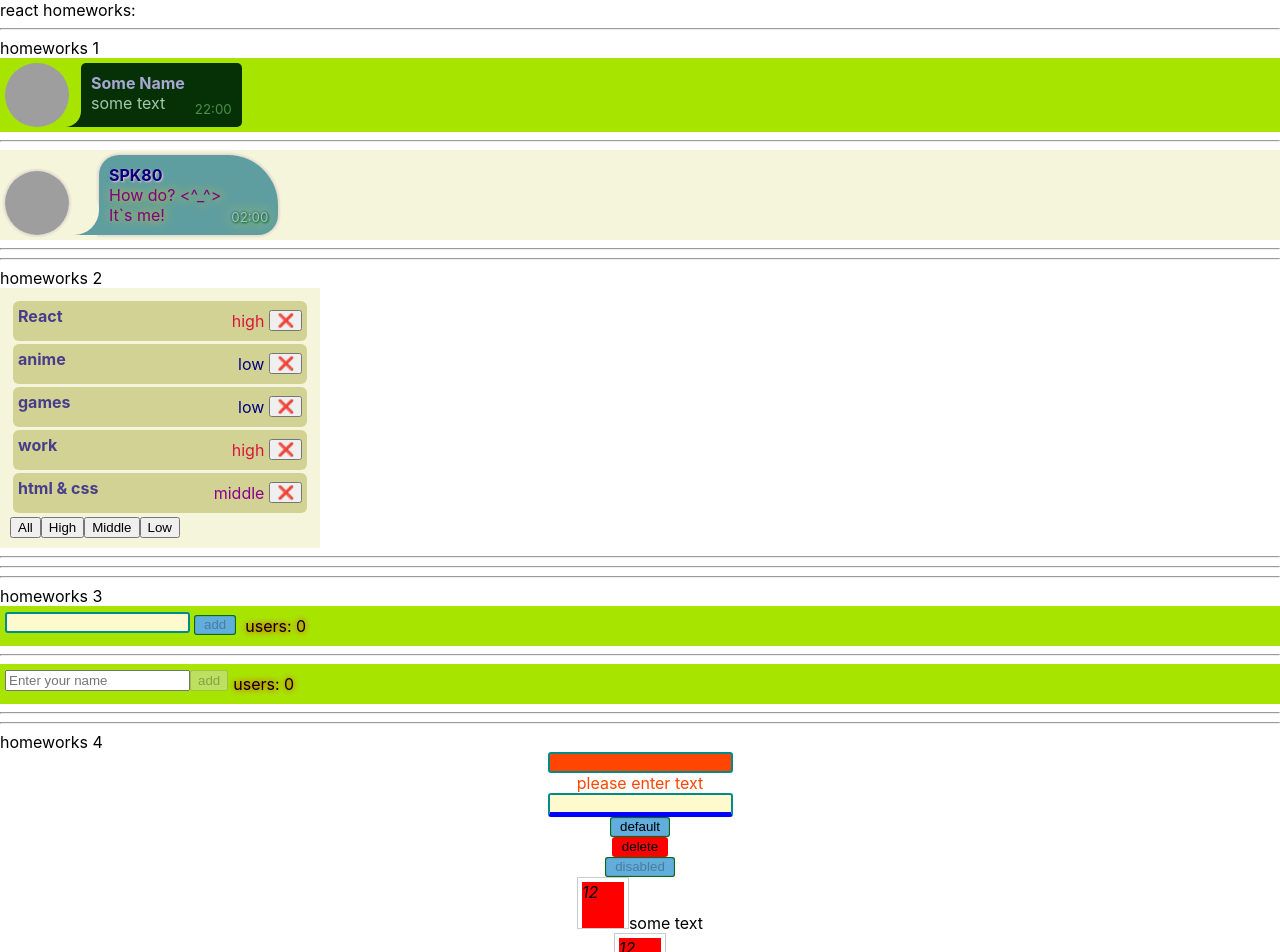
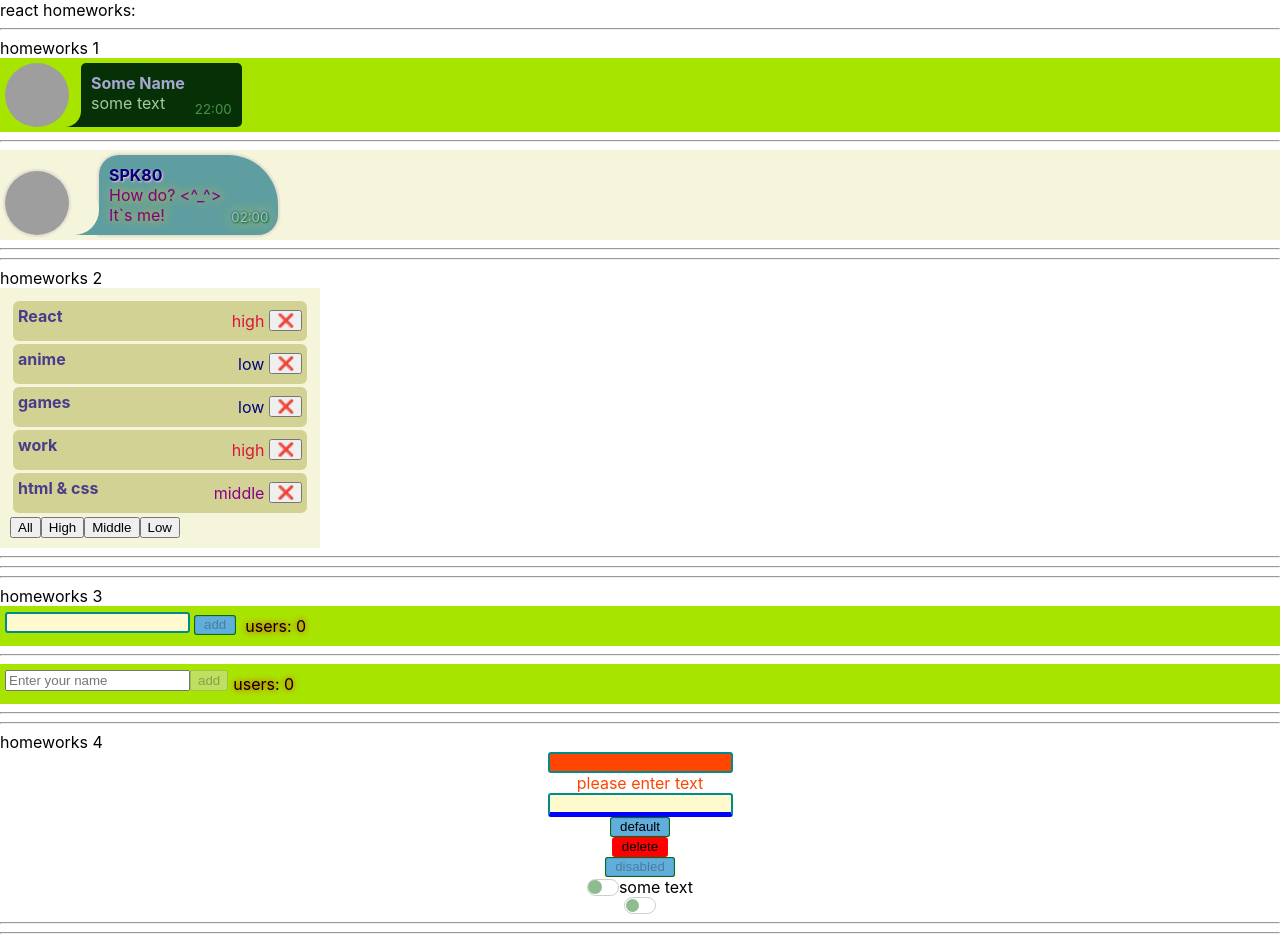
Before and after one commit to SPK80/simple-react-homeworks, a React (Create React App) app: page / in a window 1280 px wide. Shown: the top 952 px of the page. Built offline with nearby package versions, Linux system fonts and the light colour scheme; grey boxes are pictures that could not be loaded.

Commit message:
refactor: SuperCheckbox

```diff
--- a/src/p2-homeworks/h4/common/c3-SuperCheckbox/SuperCheckbox.module.css
+++ b/src/p2-homeworks/h4/common/c3-SuperCheckbox/SuperCheckbox.module.css
@@ -1,6 +1,6 @@
 .checkbox {
-    display: inline-block;
-    position: relative;
+    display: flex;
+    align-items: center;
 }
 
 .checkbox input {
@@ -8,27 +8,36 @@
 }
 
 .checkbox i {
+    position: relative;
     display: inline-block;
-    width: 50px;
-    height: 50px;
+    width: 30px;
+    height: 15px;
     border: 1px solid #ccc;
+    border-radius: 10px;
 }
 
-/*.checkbox input + i {*/
-/*    border-radius: 50%;*/
-/*}*/
+.checkbox input:checked + i:before {
+    transition: 0.5s;
+    top: 4%;
+    bottom: 4%;
+    left: 52%;
+    right: 2%;
+    background: red;
+}
 
 .checkbox i:before {
-    content: '12';
+    content: '';
     position: absolute;
-    bottom: 5px;
-    right: 5px;
-    left: 5px;
-    top: 5px;
-    background: red;
+    top: 4%;
+    bottom: 4%;
+    left: 2%;
+    right: 52%;
+    border-radius: 50%;
+    transition: 0.5s;
+    background: darkseagreen;
 }
 
 
 .spanClassName {
-
+    height: 100%;
 }
--- a/src/p2-homeworks/h4/common/c3-SuperCheckbox/SuperCheckbox.tsx
+++ b/src/p2-homeworks/h4/common/c3-SuperCheckbox/SuperCheckbox.tsx
@@ -28,15 +28,16 @@ const SuperCheckbox: React.FC<SuperCheckboxPropsType> = (
     const finalInputClassName = `${s.checkbox} ${className ? className : ''}`
 
     return (
-        <label><span className={finalInputClassName}>
+        <label className={finalInputClassName}>
             <input
                 type={'checkbox'}
                 onChange={onChangeCallback}
-
                 {...restProps} // отдаём инпуту остальные пропсы если они есть (checked например там внутри)
-            /> <i></i></span>
+            />
+            <i></i>
             {children && <span className={s.spanClassName}>{children}</span>}
-        </label> // благодаря label нажатие на спан передастся в инпут
+        </label>
+        // благодаря label нажатие на спан передастся в инпут
     )
 }
 
```
